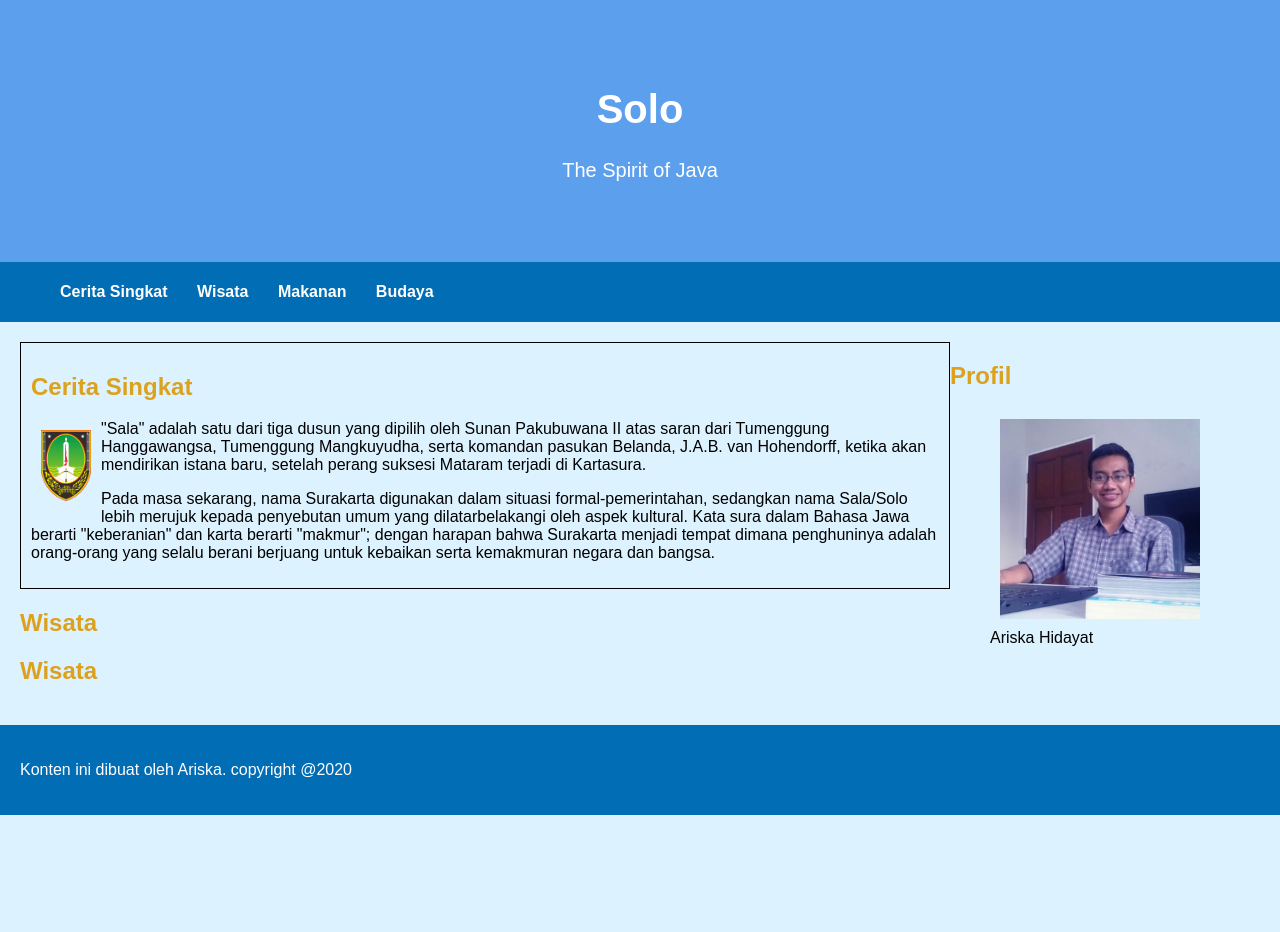
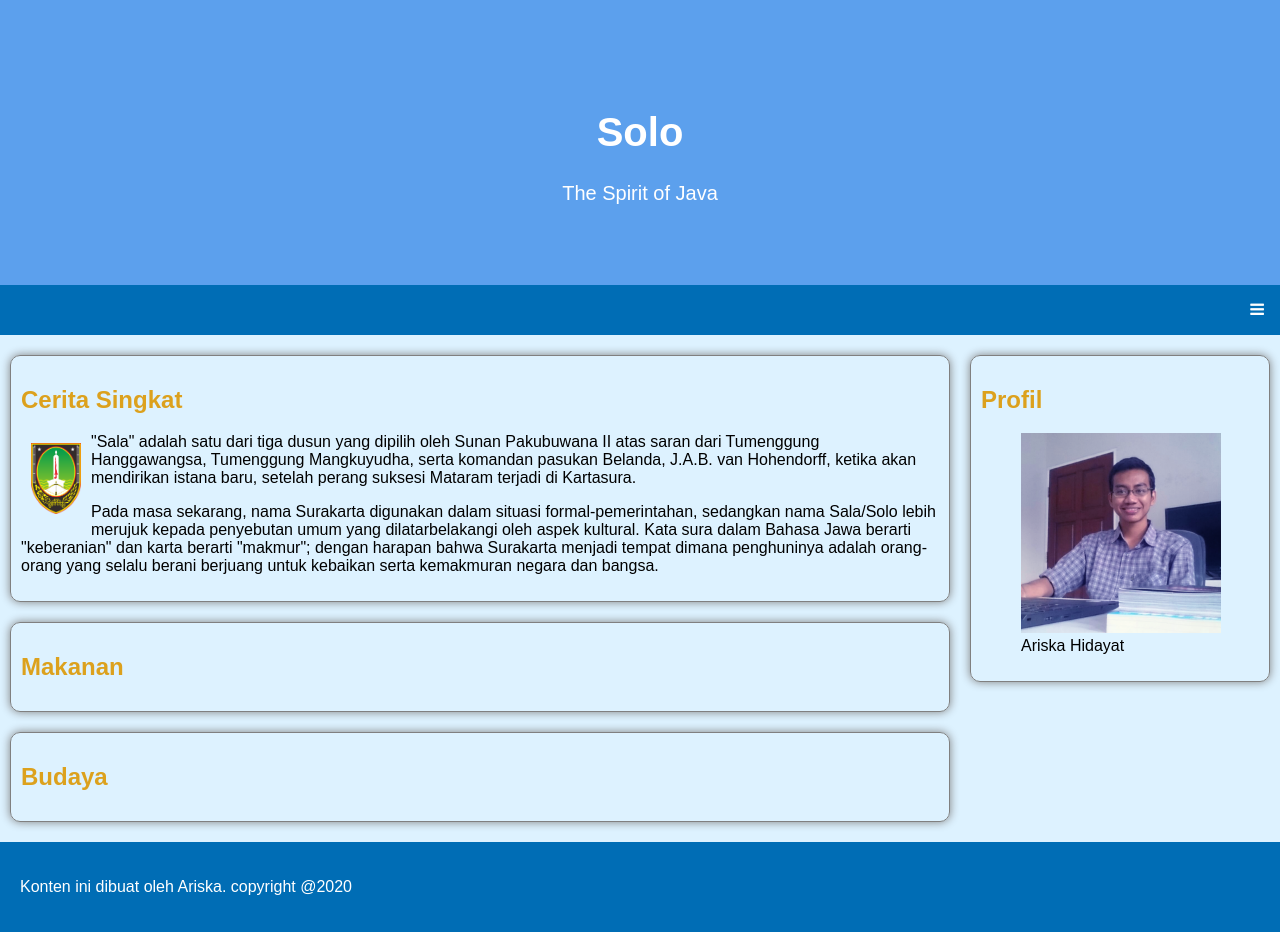
Before and after one commit to Ariska138/last_submission_bdpw, a plain HTML site: page public/index.html in a window 1280 px wide. Before the commit the page ends 815 px from the top, so only its background shows below. Drawn offline with Linux system fonts and the light colour scheme.

Commit message:
menu mobile

```diff
--- a/public/index.html
+++ b/public/index.html
@@ -3,12 +3,14 @@
 <head>
     <meta charset="UTF-8">
     <meta name="viewport" content="width=device-width, initial-scale=1.0">
+    <link rel="stylesheet" href="https://cdnjs.cloudflare.com/ajax/libs/font-awesome/4.7.0/css/font-awesome.min.css">
     <title>Ariska Hidayat</title>
     <link rel="stylesheet" href="style.css">
 </head>
 <body>
     <header>
         <div class="jumbotron">
+            <img src="" alt="">
             <h1>
                 Solo
             </h1>
@@ -17,7 +19,12 @@
             </p>
         </div>
         <nav>
-            <ul>
+            <div class="menu-mobile" style="background-color: #006DB5; height: 50px;">
+                <a href="javascript:void(0);" class="icon" style="float: right;" onclick="navMenuMobile()">
+                    <i class="fa fa-bars"></i>
+                </a>
+               </div>
+            <ul id='menu' class="hidden">
                 <li>
                     <a href="#story">Cerita Singkat</a>
                 </li>
@@ -35,29 +42,36 @@
     </header>
     <main>
         <div id='content'>
-            <article class="container">
+            <article>
                 <h2>Cerita Singkat</h2>
-                <img src="./assets/Logo_Kota_Surakarta_(Solo).png" alt="" width='50px'>
+                <img class="logo" src="./assets/Logo_Kota_Surakarta_(Solo).png" alt="" width='50px'>
                 <p>"Sala" adalah satu dari tiga dusun yang dipilih oleh Sunan Pakubuwana II atas saran dari Tumenggung Hanggawangsa, Tumenggung Mangkuyudha, serta komandan pasukan Belanda, J.A.B. van Hohendorff, ketika akan mendirikan istana baru, setelah perang suksesi Mataram terjadi di Kartasura.</p>
                 <p>Pada masa sekarang, nama Surakarta digunakan dalam situasi formal-pemerintahan, sedangkan nama Sala/Solo lebih merujuk kepada penyebutan umum yang dilatarbelakangi oleh aspek kultural. Kata sura dalam Bahasa Jawa berarti "keberanian" dan karta berarti "makmur"; dengan harapan bahwa Surakarta menjadi tempat dimana penghuninya adalah orang-orang yang selalu berani berjuang untuk kebaikan serta kemakmuran negara dan bangsa.</p>
             </article>
             <article>
-                <h2>Wisata</h2>
+                <h2>Makanan</h2>
             </article>
             <article>
-                <h2>Wisata</h2>
+                <h2>Budaya</h2>
             </article>
         </div>
         <aside>
+            <article>
+                <header>
                     <h2>Profil</h2>
+                </header>
                 <figure>
                     <img src="assets/ariska.png" width="200px">
                     <figcaption>Ariska Hidayat</figcaption>
                 </figure>
+            </article>
+
         </aside>
     </main>
     <footer>
+        <div class="footer-child">
             <p>Konten ini dibuat oleh Ariska. copyright @2020</p>
+        </div>
     </footer>
     <script src="script.js"></script>
 </body>
--- a/public/script.js
+++ b/public/script.js
@@ -0,0 +1,13 @@
+var isShowMenu = false;
+
+function navMenuMobile() {
+    let menu = document.getElementById('menu');
+    if (isShowMenu) {
+        menu.classList.add('hidden');
+    } else {
+        menu.classList.remove('hidden');
+    }
+
+    isShowMenu = !isShowMenu;
+   console.log('menu');
+}
--- a/public/style.css
+++ b/public/style.css
@@ -14,42 +14,49 @@ body {
 
 
 main {
-   padding: 20px;
-}
-
-nav ul{
-overflow: hidden;
-}
-
-nav li {
-   display: inline;
-   margin-left: 5px;
-   background-color: #006DB5;
-   list-style-type: none;
+   max-width: 1280px;
+   overflow: auto;
+   margin: auto;
+   clear: right;
 }
 
 nav {
    background-color: #006DB5;
-   padding: 5px;
+   position: sticky;
+   top: 0;
+}
+
+nav ul{
+   overflow: hidden;
+   max-width: 1280px;
+   margin: auto;
+   list-style-type: none;
+   margin: 0;
+   padding: 0;
+}
+
+nav li {
+   float: left;
 }
 
 nav a {
-   text-decoration: none !important;
-   color: white;
-   font-weight: 700;
-   padding: 10px;
+   display: block;
+  color: white;
+  text-align: center;
+  padding: 16px;
+  text-decoration: none;
 }
 
 nav a:hover {
-   background-color:#5CA0ED;
+   background-color: #111111;
 }
 
-/* header {
-   background-color: #006DB5;
-} */
+
+
+/* Body */
 
 body {
-    font-family: sans-serif;
+   font-family: Arial, Helvetica, sans-serif;
     background-color: #DDF2FF;
  }
 
@@ -67,17 +74,22 @@ body {
     background-color: #006DB5;
  }
 
- article img{
-    float: left;
-    margin: 10px;
+ .footer-child {
+   max-width: 1280px;
+   margin: auto;
  }
 
- .container {
-   border: 1px solid black;
+
+ article {
+   border: 1px solid gray;
    padding: 10px;
+   border-radius: 10px;
+   box-shadow: 0px 0px 10px  gray;
+   margin: 20px 10px;
+
 }
 
-img {
+img.logo {
    float: left;
    margin: 10px;
 }
@@ -85,6 +97,7 @@ img {
 #content {
    float: left;
    width: 75%;
+
 }
 
 aside {
@@ -92,11 +105,24 @@ aside {
    width: 25%;
 }
 
-main {
-   padding: 20px;
-   overflow: auto;
+.hidden {
+   display: none;
 }
 
 * {
    box-sizing: border-box;
 }
+
+@media screen and (max-width: 1000px) {
+   #content,
+   aside {
+       width: 100%;
+       padding: 0;
+   }
+}
+
+@media screen and (max-width: 600px) {
+   nav ul {
+      display: grid;
+   }
+}
```
Also changed, not shown: 4 other files. Lines whose indentation alone changed are shown as unchanged.
